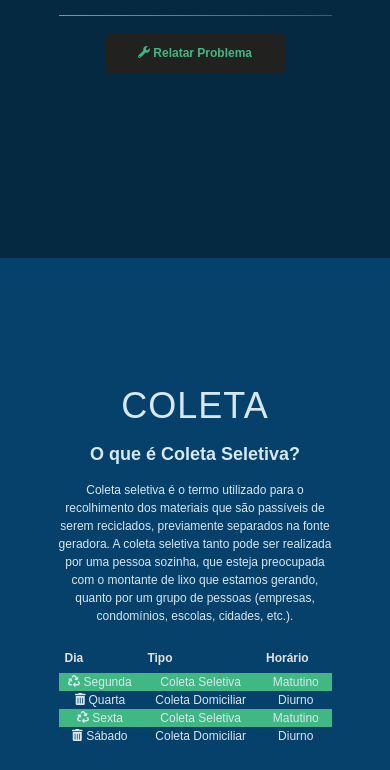
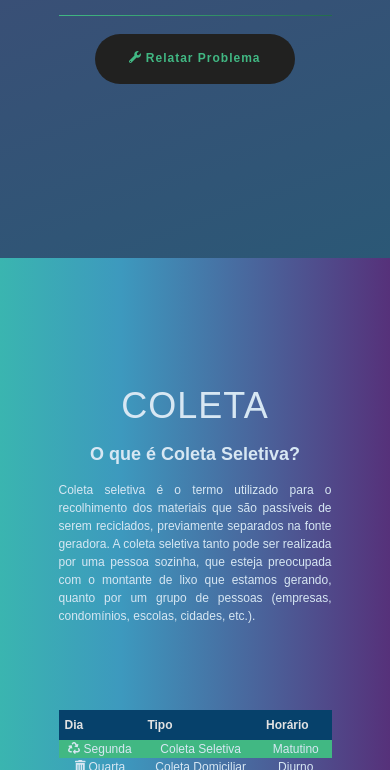
Before and after one commit to diegodario88/ResidencialFloren, a plain HTML site: page public/index.html in a window 390 px wide. Shown: the part 586-1356 px from the top of the page. Drawn offline with Linux system fonts and the light colour scheme.

Commit message:
small fixes

```diff
--- a/public/index.html
+++ b/public/index.html
@@ -62,7 +62,7 @@
         <br>
         <a href="#contato" id="btnContato">
             <i class="fas fa-wrench"></i>
-            Relatar Problema</a>
+            <span>Relatar Problema</span></a>
     </div>
 
     <!---Coleta-->
@@ -72,8 +72,8 @@
         <h2>O que é Coleta Seletiva? </h2>
         <div>
             <br>
-            <div>
-                <p class="intro-text">
+            <div class="mainColeta">
+                <p class="intro-text" id="textoColeta">
 
 
                     Coleta seletiva é o termo utilizado para o recolhimento dos materiais que são passíveis de serem
@@ -189,9 +189,10 @@
 
         </div>
 
+        <footer id="footer"> </footer>
     </div>
 
-    <footer id="footer"> </footer>
+
 
     <!--Scripts-->
     <script src="js/app.js"></script>
--- a/public/js/app.js
+++ b/public/js/app.js
@@ -1,3 +1,24 @@
+//Função Scroll
+function scrollAppear()
+{
+    var textoColeta = document.querySelector('.intro-text')
+    var introPosition = textoColeta.getBoundingClientRect().top
+    var screenPosition = window.innerHeight / 2;
+
+
+
+    if (introPosition < screenPosition)
+    {
+        textoColeta.classList.add('intro-appear')
+    } else
+    {
+        textoColeta.classList.remove('intro-appear')
+    }
+
+}
+
+window.addEventListener('scroll', scrollAppear)
+
 //Navigation
 const navSlide = () =>
 {
@@ -232,26 +253,6 @@ switch (dataAtualFormatada())
         break;
 }
 
-//Função Scroll
-function scrollAppear()
-{
-    var textoColeta = document.querySelector('.intro-text')
-    var introPosition = textoColeta.getBoundingClientRect().top
-    var screenPosition = window.innerHeight / 2;
-
-
-
-    if (introPosition < screenPosition)
-    {
-        textoColeta.classList.add('intro-appear')
-    } else
-    {
-        textoColeta.classList.remove('intro-appear')
-    }
-
-}
-
-window.addEventListener('scroll', scrollAppear)
 
 //data no rodapé da página
 const data = new Date();
--- a/public/style/style.css
+++ b/public/style/style.css
@@ -17,6 +17,7 @@ nav {
 	background-color: #212120;
 	width: 100%;
 	position: fixed;
+	overflow: unset;
 	top: 0;
 }
 
@@ -54,15 +55,15 @@ a.navbar-brand:hover {
 }
 
 div.block:nth-child(1n) {
-	background: #061c2d;
+	background-image: linear-gradient(-20deg, #2b5876 0%, #4e4376 100%);
 }
 
 div.block:nth-child(2n) {
-	background: hsl(205, 84%, 14%);
+	background-image: linear-gradient(-20deg, #2b5876 0%, #4e4376 100%);
 }
 
 div.block:nth-child(3n) {
-	background: hsl(205, 90%, 22%);
+	background-image: linear-gradient(to right, #3ab5b0 0%, #3d99be 31%, #56317a 100%);
 }
 
 table {
@@ -123,6 +124,12 @@ th {
 
 .nav-links a:hover {
 	color: #41b883;
+}
+
+.mainColeta {
+	height: 25vh;
+	display: grid;
+	grid-template-columns: auto;
 }
 
 .mainContato {
@@ -194,16 +201,20 @@ th {
 	text-decoration: none;
 	display: inline-block;
 	align-self: center;
-	width: 300px;
-	height: 50px;
+	width: 280px;
+	height: 60px;
+	border: 5px solid transparent;
 	background: #212120;
 	padding: 10px;
 	text-align: center;
-	border-radius: 5px;
+	border-radius: 40px;
 	font-weight: bold;
+	text-align: center;
+	align-items: center;
 }
 #btnContato:hover {
 	color: tomato;
+	box-shadow: -5px 5px 25px #000;
 }
 
 #textoTel:hover {
@@ -223,20 +234,34 @@ th {
 	color: #41b883;
 	text-decoration: none;
 }
-#sobre .p {
+
+#textoColeta {
+	text-align: justify;
+}
+#sobre p {
 	text-align: justify;
 }
 
 #footer {
 	font-size: 16px;
 	font-style: oblique;
-	background-color: #061c2d;
+	align-self: baseline;
+	margin-bottom: 1px;
+	margin-top: 120px;
 }
 
 /* responsive */
 @media screen and (max-width: 1024px) {
+	body {
+		overflow-x: hidden;
+		font-size: 16px;
+	}
+
+	h1 span {
+		display: block;
+	}
 	.nav-links {
-		font-size: 18px;
+		font-size: 16px;
 		line-height: 27px;
 		display: flex;
 		justify-content: space-around;
@@ -247,12 +272,11 @@ th {
 		text-decoration: none;
 		display: inline-block;
 		align-self: center;
-		width: 180px;
-		height: 50px;
+		width: 240px;
+		height: 60px;
 		background: #212120;
 		padding: 10px;
 		text-align: center;
-		border-radius: 5px;
 		font-weight: bold;
 	}
 }
@@ -271,12 +295,11 @@ th {
 		text-decoration: none;
 		display: inline-block;
 		align-self: center;
-		width: 180px;
-		height: 50px;
+		width: 220px;
+		height: 60px;
 		background: #212120;
 		padding: 10px;
 		text-align: center;
-		border-radius: 5px;
 		font-weight: bold;
 	}
 	div.block {
@@ -296,12 +319,11 @@ th {
 		text-decoration: none;
 		display: inline-block;
 		align-self: center;
-		width: 180px;
-		height: 50px;
+		width: 200px;
+		height: 60px;
 		background: #212120;
 		padding: 10px;
 		text-align: center;
-		border-radius: 5px;
 		font-weight: bold;
 	}
 
@@ -315,13 +337,13 @@ th {
 			text-decoration: none;
 			display: inline-block;
 			align-self: center;
-			width: 180px;
-			height: 40px;
+			width: 200px;
+			height: 50px;
 			background: #212120;
 			padding: 10px;
 			text-align: center;
-			border-radius: 5px;
 			font-weight: bold;
+			letter-spacing: 1px;
 		}
 		.mainContato {
 			font-size: 8px;
@@ -412,12 +434,16 @@ th {
 .intro-text {
 	opacity: 0;
 	transform: translateY(20px);
-	transition: 0.5s all ease-in-out;
+	transition: 0.7s all ease-in-out;
+	position: relative;
+	overflow: hidden;
 }
 
 .intro-appear {
 	opacity: 1;
 	transform: translateY(0px);
+	overflow: hidden;
+	position: relative;
 }
 .fromTopIn {
 	transition: transform 1.0s ease, opacity 1.0s ease;
```
